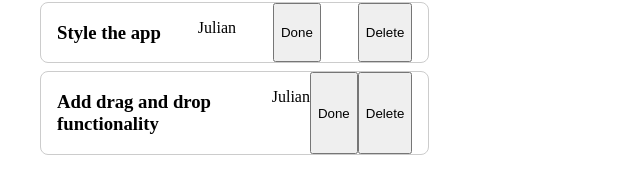
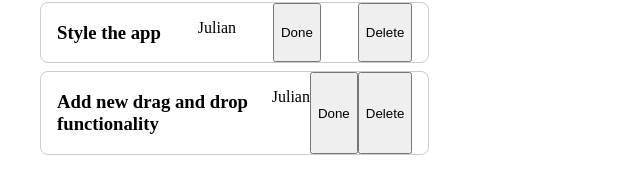
Before and after one commit to JulianCeleita/Drag-and-drop, a Vue app: page / in a window 1280 px wide. Shown: the part 1289-1474 px from the top of the page, without its empty margins (0-640 px from the left). Built offline with nearby package versions, Linux system fonts and the light colour scheme.

Commit message:
Get task of zustand

```diff
--- a/package.json
+++ b/package.json
@@ -11,7 +11,8 @@
     "format": "prettier --write src/"
   },
   "dependencies": {
-    "vue": "^3.4.21"
+    "vue": "^3.4.21",
+    "zustand": "^4.5.2"
   },
   "devDependencies": {
     "@rushstack/eslint-patch": "^1.8.0",
--- a/src/App.vue
+++ b/src/App.vue
@@ -2,49 +2,33 @@
 
 import { ref } from 'vue';
 import TaskCard from './components/TaskCard.vue';
+import { getState, setState, subscribe } from './store/useStatusTasksStore';
 
 // Define all the refs
-const items = ref([
-  { id: 2, label: 'Add drag and drop functionality', done: false, assigned: 'Julian' },
-  { id: 3, label: 'Style the app', done: false, assigned: 'Julian' },
-  { id: 6, label: 'Mark a task as done', done: false, assigned: 'Julian' },
-  { id: 7, label: 'Clear all tasks', done: false, assigned: 'Julian' },
-  { id: 8, label: 'Add a counter', done: false, assigned: 'Julian' },
-  { id: 9, label: 'Add a timer', done: false, assigned: 'Julian' },
-  { id: 10, label: 'Add a form', done: false, assigned: 'Julian' },
-  { id: 11, label: 'Add a modal', done: false, assigned: 'Julian' },
-  { id: 14, label: 'Add a progress bar', done: false, assigned: 'Julian' },
-  { id: 19, label: 'Edit a card', done: false, assigned: 'Heiner' },
-  { id: 20, label: 'Add a dropdown', done: false, assigned: 'Heiner' },
-  { id: 21, label: 'Add a menu', done: false, assigned: 'Heiner' },
-  { id: 22, label: 'Add a sidebar', done: false, assigned: 'Heiner' },
-  { id: 23, label: 'Add a navbar', done: false, assigned: 'Julian' },
-  { id: 24, label: 'Add a footer', done: false, assigned: 'Julian' },
-  { id: 25, label: 'Add a search bar', done: false, assigned: 'Julian' },
-  { id: 26, label: 'Add completed view and button', done: false, assigned: 'Julian'},
-  { id: 27, label: 'Add backlog view', done: false, assigned: 'Julian' },
-]);
 const newTaskLabel = ref('');
 const newAssignated = ref('');
 
-console.log('Items', items.value);
-
-// Sort the items by id
-const sortedItems = ref(items.value.slice().sort((a, b) => b.id - a.id));
+// Get the initial state to the tasks
+const sortedItems = ref(getState().notStarted.sort((a, b) => b.id - a.id));
 
 // Add a new task
 const addTask = () => {
   const newTaskDeclared = newTaskLabel.value.trim();
   const newAssignatedDeclared = newAssignated.value.trim() || '';
   if (newTaskDeclared) {
-    const lastId = items.value[items.value.length - 1]?.id || 0;
-    const newTask = { id: lastId + 1, label: newTaskDeclared, done: false, assigned: newAssignatedDeclared};
-    items.value.push(newTask);
-    sortedItems.value = items.value.slice().sort((a, b) => b.id - a.id);
+    const lastId = sortedItems.value.length > 0 ? sortedItems.value[0].id : 0;
+    const newTask = { id: lastId + 1, label: newTaskDeclared, done: false, assigned: newAssignatedDeclared };
+    setState((state) => ({
+      ...state,
+      notStarted: [...state.notStarted, newTask],
+    }));
+    // Update the sortedItems ordered by id
+    sortedItems.value = [...sortedItems.value, newTask].sort((a, b) => b.id - a.id);
     newTaskLabel.value = '';
     newAssignated.value = '';
+    console.log('Task added', newTask);
   }
-  console.log('All tasks', items.value);
+  console.log('All tasks', sortedItems.value);
 }
 
 // Delete a task
@@ -61,7 +45,7 @@ const deleteTask = (taskId) => {
       <div class="wrapper">
         <h1 class="title">Drag and Drop</h1>
         <form @submit.prevent="addTask" class="button-wrapper">
-          <input v-model="newTaskLabel" type="text" placeholder="Add new task for today" />
+          <input v-model="newTaskLabel" type="text" placeholder="Add new task for today" required>
           <input v-model="newAssignated" type="text" placeholder="Assigned to task">
           <button type="submit">Create task</button>
         </form>
--- a/src/components/TaskCard.vue
+++ b/src/components/TaskCard.vue
@@ -1,4 +1,3 @@
-
 <script setup>
 import { defineProps, defineEmits } from 'vue';
 
--- /dev/null
+++ b/src/store/useStatusTasksStore.js
@@ -0,0 +1,35 @@
+import { create } from 'zustand';
+
+const useStatusTasksStore = create((set) => ({
+    notStarted: [
+        { id: 1, label: 'Add new drag and drop functionality', done: false, assigned: 'Julian', status: 'Not stated' },
+        { id: 2, label: 'Style the app', done: false, assigned: 'Julian', status: 'Not stated' },
+        { id: 3, label: 'Mark a task as done', done: false, assigned: 'Julian', status: 'Not stated' },
+        { id: 4, label: 'Clear all tasks', done: false, assigned: 'Julian', status: 'Not stated' },
+        { id: 5, label: 'Add a counter', done: false, assigned: 'Julian', status: 'Not stated' },
+        { id: 6, label: 'Add a timer', done: false, assigned: 'Julian', status: 'Not stated' },
+        { id: 7, label: 'Add a form', done: false, assigned: 'Julian', status: 'Not stated' },
+        { id: 8, label: 'Add a modal', done: false, assigned: 'Julian', status: 'Not stated' },
+        { id: 9, label: 'Add a progress bar', done: false, assigned: 'Julian', status: 'Not stated' },
+        { id: 10, label: 'Edit a card', done: false, assigned: 'Heiner', status: 'Not stated' },
+        { id: 11, label: 'Add a dropdown', done: false, assigned: 'Heiner', status: 'Not stated' },
+        { id: 12, label: 'Add a menu', done: false, assigned: 'Heiner', status: 'Not stated' },
+        { id: 13, label: 'Add a sidebar', done: false, assigned: 'Heiner', status: 'Not stated' },
+        { id: 14, label: 'Add a navbar', done: false, assigned: 'Julian', status: 'Not stated' },
+        { id: 15, label: 'Add a footer', done: false, assigned: 'Julian', status: 'Not stated' },
+        { id: 16, label: 'Add a search bar', done: false, assigned: 'Julian', status: 'Not stated' },
+        { id: 17, label: 'Add completed view and button', done: false, assigned: 'Julian', status: 'Not started'},
+        { id: 18, label: 'Add backlog view', done: false, assigned: 'Julian', status: 'Not stated' },
+      ],
+    inProgress: [],
+    completed: [],
+
+    setNotStarted: (notStarted) => set((state) => ({ notStarted: [...state.notStarted, notStarted] })),
+    setInProgress: (inProgress) => set((state) => ({ inProgress: [...state.inProgress, inProgress] })),
+    setCompleted: (completed) => set((state) => ({ completed: [...state.completed, completed] })),
+
+}));
+
+export const { getState, setState, subscribe } = useStatusTasksStore;
+
+export default useStatusTasksStore;
```
Also changed, not shown: src/store/useClosedTasksStore.js (added, +9 -0 lines), src/store/useCompletedStore.js (deleted, +0 -9 lines), 1 other file (tests, documents, lock files or other folders).
